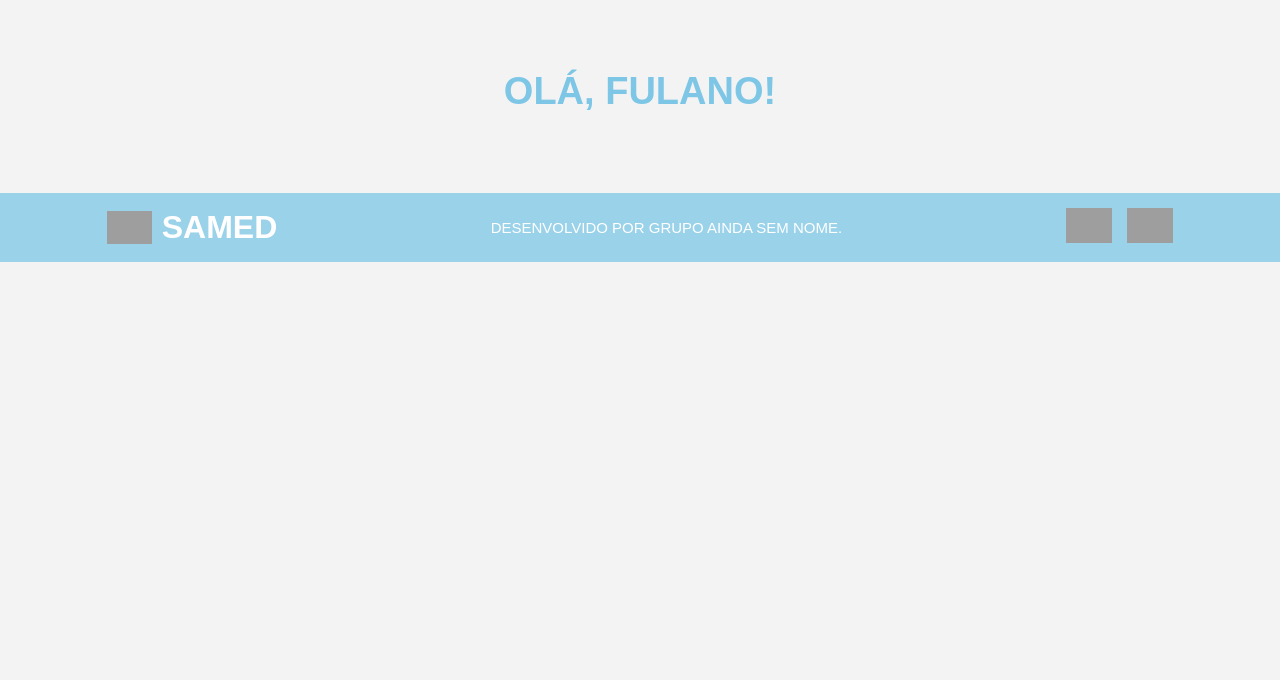
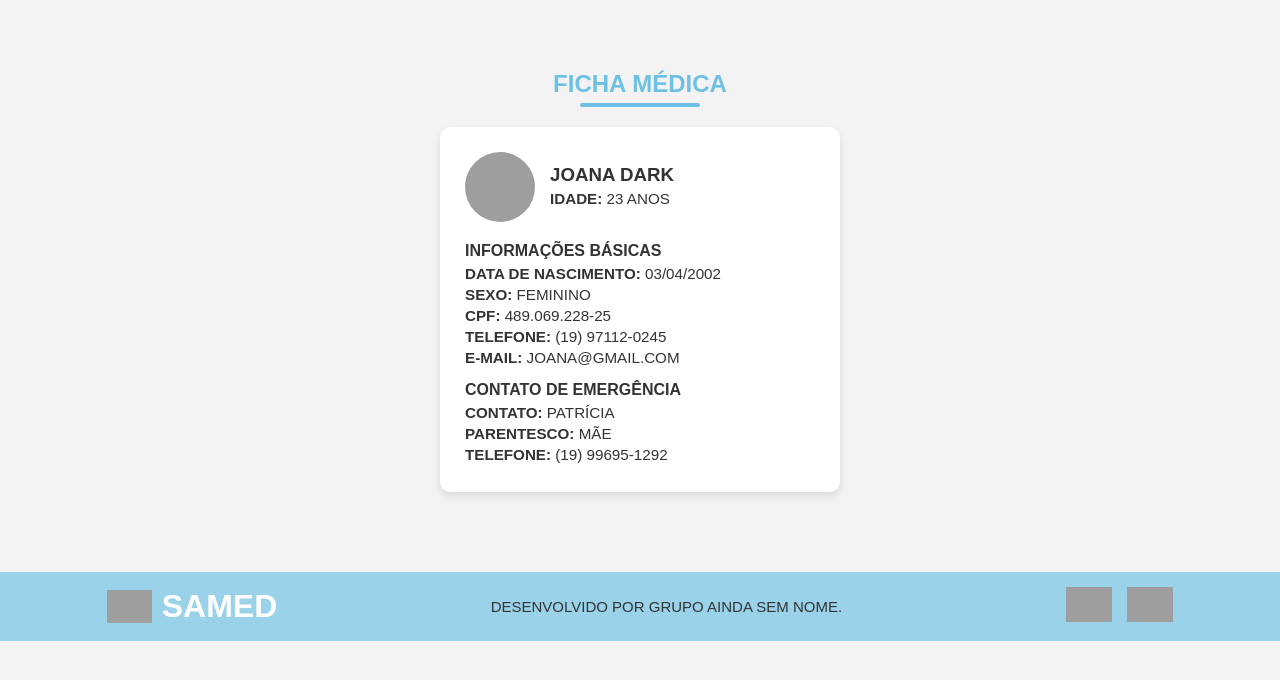
Before and after one commit to JuliaSBarbosa/samed, a PHP site: page /perfil.php in a window 1280 px wide. Shown: the part 77-757 px from the top of the page. Run offline with PHP 8.4, Linux system fonts and the light colour scheme; grey boxes are pictures that could not be loaded.

Commit message:
alteracao perfil.php

```diff
--- a/estilos/style.css
+++ b/estilos/style.css
@@ -169,3 +169,67 @@ footer p {
     height: 35px;
     margin-left: 10px;
 }
+
+
+/*======= TELA FICHA MEDICA DO USUARIO ======= */
+.ficha-medica {
+    text-align: center;
+    margin-top: 30px;
+  }
+
+  .ficha-medica h2 {
+    color: #6ec1e4;
+    font-weight: 700;
+    font-size: 1.5em;
+    margin-bottom: 5px;
+  }
+
+  .ficha-medica hr {
+    width: 120px;
+    border: 2px solid #6ec1e4;
+    border-radius: 2px;
+    margin: 0 auto 20px;
+  }
+
+  .card-ficha {
+    background: #fff;
+    border-radius: 10px;
+    box-shadow: 0 4px 10px rgba(0,0,0,0.1);
+    padding: 25px;
+    width: 400px;
+    margin: 0 auto;
+    text-align: left;
+  }
+
+  .perfil {
+    display: flex;
+    align-items: center;
+    margin-bottom: 20px;
+  }
+
+  .perfil img {
+    width: 70px;
+    height: 70px;
+    border-radius: 50%;
+    margin-right: 15px;
+  }
+
+  .info-basica, .contato-emergencia {
+    margin-top: 15px;
+  }
+
+  h4 {
+    font-weight: 700;
+    margin-bottom: 5px;
+    color: #333;
+  }
+
+  p {
+    margin: 4px 0;
+    font-size: 0.95em;
+    color: #333;
+  }
+
+  strong {
+    font-weight: 700;
+  }
--- a/perfil.php
+++ b/perfil.php
@@ -35,7 +35,35 @@
 
     <!-- Conteúdo principal -->
     <main>
-        <h2 class="titulo">OLÁ, FULANO!</h2>
+        <section class="ficha-medica">
+            <h2>FICHA MÉDICA</h2>
+            <hr>
+            <div class="card-ficha">
+                <div class="perfil">
+                    <img src="img/user-icon.png" alt="Foto do usuário">
+                    <div>
+                        <h3>JOANA DARK</h3>
+                        <p><strong>IDADE:</strong> 23 ANOS</p>
+                    </div>
+                </div>
+
+                <div class="info-basica">
+                    <h4>INFORMAÇÕES BÁSICAS</h4>
+                    <p><strong>DATA DE NASCIMENTO:</strong> 03/04/2002</p>
+                    <p><strong>SEXO:</strong> FEMININO</p>
+                    <p><strong>CPF:</strong> 489.069.228-25</p>
+                    <p><strong>TELEFONE:</strong> (19) 97112-0245</p>
+                    <p><strong>E-MAIL:</strong> JOANA@GMAIL.COM</p>
+                </div>
+
+                <div class="contato-emergencia">
+                    <h4>CONTATO DE EMERGÊNCIA</h4>
+                    <p><strong>CONTATO:</strong> PATRÍCIA</p>
+                    <p><strong>PARENTESCO:</strong> MÃE</p>
+                    <p><strong>TELEFONE:</strong> (19) 99695-1292</p>
+                </div>
+            </div>
+        </section>
     </main>
 
     <!-- Rodapé -->
```
